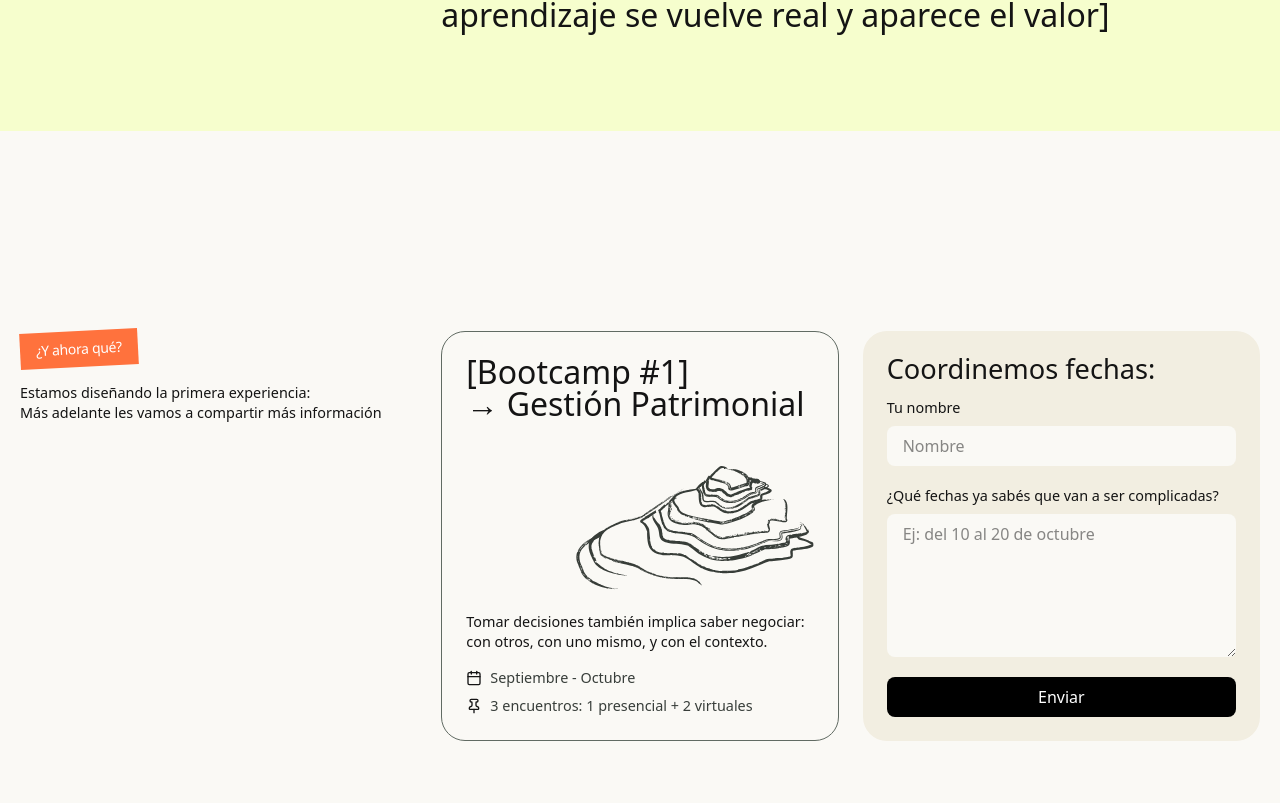
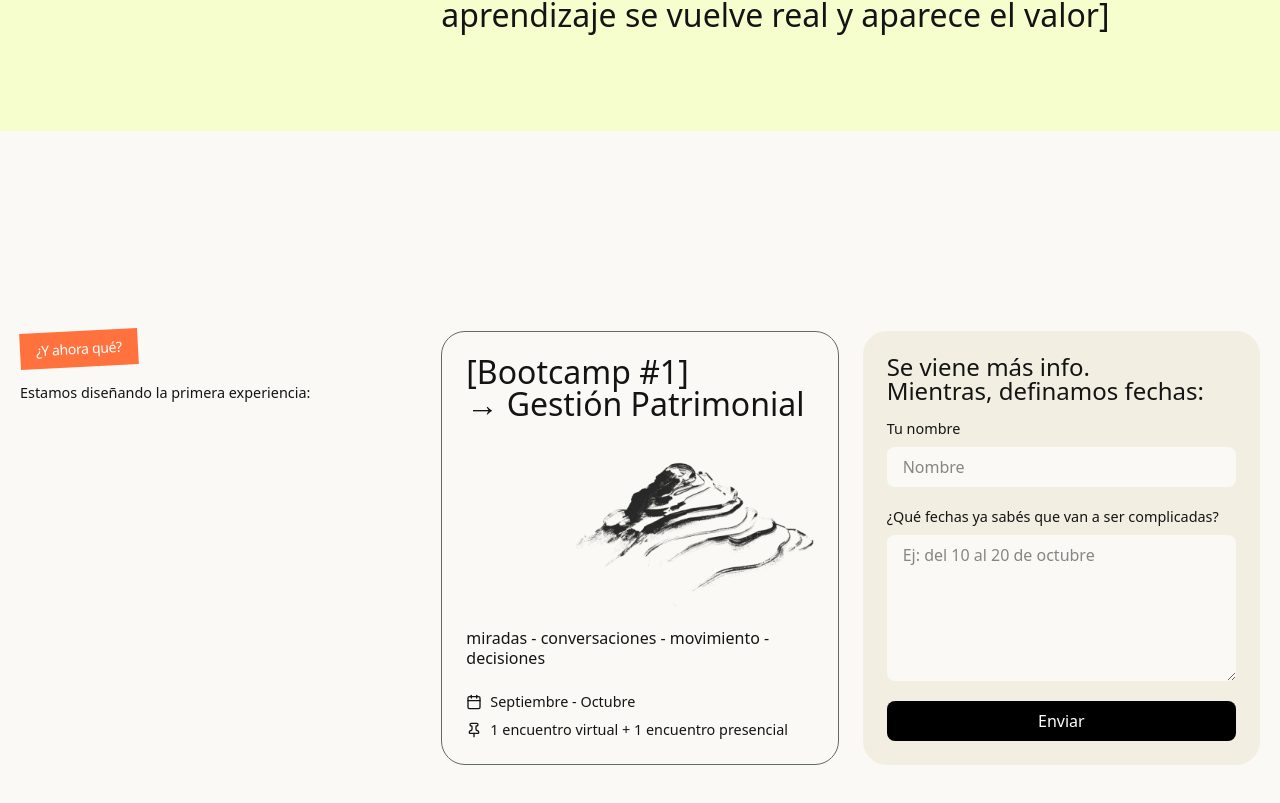
Before and after one commit to deadpine/nextgen, a Next.js app: page / in a window 1280 px wide. Shown: the part 4040-4843 px from the top of the page. Built offline with nearby package versions, Linux system fonts and the light colour scheme.

Commit message:
update section - Y ahora que

```diff
--- a/src/app/page.tsx
+++ b/src/app/page.tsx
@@ -200,7 +200,7 @@ export default function Home() {
             className="mb-4"
           />
           <p>Estamos diseñando la primera experiencia: </p>
-          <p>Más adelante les vamos a compartir más información</p>
+          {/* <p>Más adelante les vamos a compartir más información</p> */}
         </div>
 
         <div className="border border-gray-500 rounded-3xl p-6 flex flex-col gap-4">
@@ -208,25 +208,24 @@ export default function Home() {
             [Bootcamp #1] <br/>
             → Gestión Patrimonial
           </h3>
-          <div className="max-w-fill min-h-40 flex flex-col items-center justify-center relative">
+          <div className="max-w-fill min-h-40 grow flex flex-col items-end justify-end relative">
             <img
-              src="/images/gestion-patrimonial.svg"
+              src="/images/gestion-patrimonial.png"
               alt="alt"
-
-              className="max-w-fill h-auto mix-blend-multiply"
+              className="w-[240px] h-auto mix-blend-multiply"
             />
           </div>
-          <p>
-            Tomar decisiones también implica saber negociar: con otros, con uno mismo, y con el contexto.
+          <p className="text-base/5 pb-2">
+            miradas - conversaciones - movimiento - decisiones
           </p>
           <div className="space-y-2">
             <div className="flex items-center gap-2">
               <Calendar className="w-4 h-4" />
-              <p className="text-gray-700">Septiembre - Octubre</p>
+              <p>Septiembre - Octubre</p>
             </div>
             <div className="flex items-center gap-2">
               <Pin className="w-4 h-4" />
-              <p className="text-gray-700">3 encuentros: 1 presencial + 2 virtuales</p>
+              <p>1 encuentro virtual + 1 encuentro presencial</p>
             </div>
           </div>
         </div>
--- a/src/components/DatesForm.tsx
+++ b/src/components/DatesForm.tsx
@@ -31,7 +31,9 @@ export default function DatesForm() {
 
   return (
     <div className="w-full flex flex-col space-y-4 rounded-3xl p-6 bg-[#F2EEE1]">
-      <h4 className='leading-none'>Coordinemos fechas:</h4>
+      <p className='leading-none text-2xl'>
+        Se viene más info.<br/> Mientras, definamos fechas:
+      </p>
       {!submitted ? (
         <form onSubmit={handleSubmit} className="space-y-5 flex flex-col grow">
 
```
Also changed, not shown: public/images/gestion-patrimonial.png.
